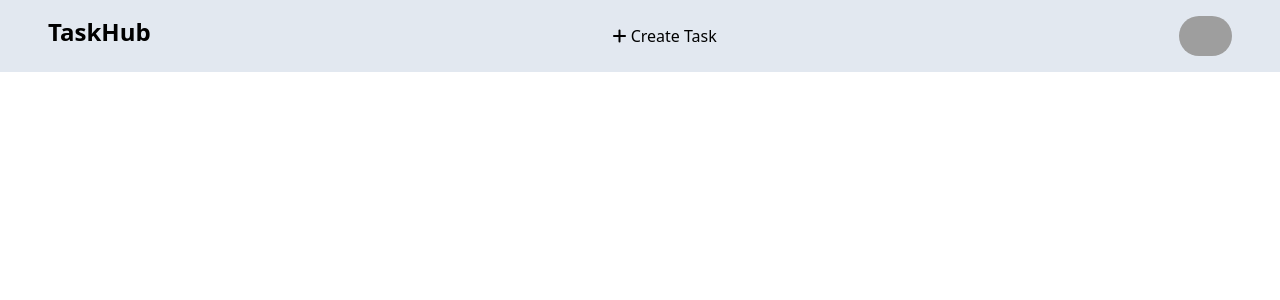
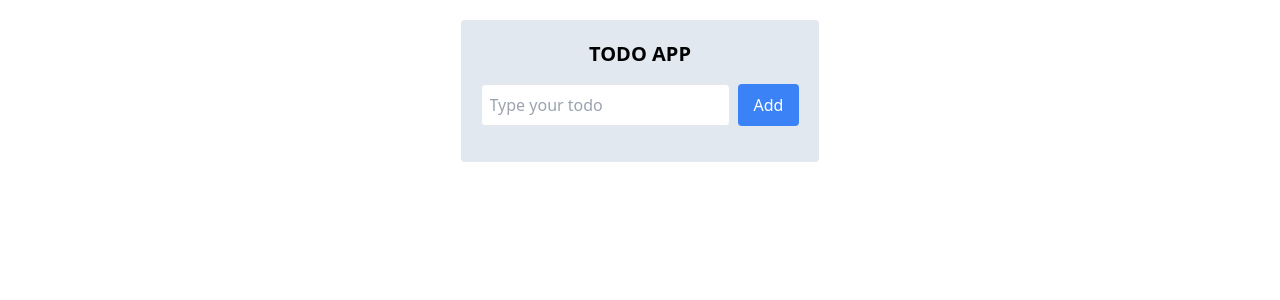
Before and after one commit to rathininfo/task-management, a React (Vite) app: page / in a window 1280 px wide. Shown: the top 300 px of the page. Built offline with nearby package versions, Linux system fonts and the light colour scheme; grey boxes are pictures that could not be loaded.

Commit message:
add todo list create new todo and delted todo list

```diff
--- a/src/Component/Navbar.jsx
+++ /dev/null
@@ -1,33 +0,0 @@
-import { useState } from "react";
-
-
-const Navbar = () => {
-
-    const userName = "Rathindra Nath Biswas";
-
-    return (
-        <nav className="bg-slate-200 max-w-full mx-auto ">
-       <div className="px-12 py-4">
-           <div className="flex justify-between">
-              <div>
-                <h1 className="font-bold text-2xl">TaskHub</h1>
-            </div>
-
-        <div className="flex">
-            <div className="">
-
-            </div>
-            <button className="btn btn-primary"> <i class="fa-solid fa-plus"></i> Create Task</button>
-        </div>
-
-        <div>
-            <img className="h-10 w-full rounded-full" src="https://fiverr-res.cloudinary.com/image/upload/f_auto,q_auto,t_profile_original/v1/attachments/profile/photo/b5e62aeee5d5fe8b24dfb3c8f4f3ce75-1557413770913/e1c0c69c-1206-4a88-9c1d-a7ae042b3d31.jpg" alt="" />
-        </div>
-          </div>
-       </div>
-
-        </nav>
-    );
-};
-
-export default Navbar;
--- /dev/null
+++ b/src/Component/Todo.jsx
@@ -0,0 +1,11 @@
+import React from 'react';
+
+const Todo = () => {
+    return (
+        <div>
+
+        </div>
+    );
+};
+
+export default Todo;
--- /dev/null
+++ b/src/Component/TodoForm.jsx
@@ -0,0 +1,64 @@
+import React, { useState } from 'react';
+
+const TodoApp = () => {
+  const [inputText, setInputText] = useState('');
+  const [todoList, setTodoList] = useState([]);
+
+
+//   add todo list
+  const addTodo = (e) => {
+    e.preventDefault();
+    if (inputText === '') return;
+
+    // create new to do list
+    const newTodo = { text: inputText, completed: false };
+    setTodoList([...todoList, newTodo]);
+    setInputText('');
+  };
+
+//   Delted to list
+  const deleteTodo = (index) => {
+    const newList = [...todoList];
+    newList.splice(index);
+    setTodoList(newList);
+  };
+
+
+
+
+  return (
+    <div className="flex justify-center p-5">
+      <div className="bg-slate-200 p-5 rounded">
+        <h1 className="font-bold text-xl mb-4 text-center">TODO APP</h1>
+
+        <form onSubmit={addTodo} className="flex gap-2">
+          <input
+            type="text"
+            placeholder="Type your todo"
+            value={inputText}
+            onChange={(e) => setInputText(e.target.value)}
+            className="border p-2 rounded"
+          />
+          <button type="submit" className="bg-blue-500 text-white px-4 rounded">
+            Add
+          </button>
+        </form>
+
+        <div className="mt-4">
+          {todoList.map((todo, index) => (
+            <div key={index} className="flex justify-between bg-white p-2 rounded mt-2">
+              <span className={todo.completed ? "line-through text-green-600" : ""}>{todo.text}</span>
+          <button onClick={() => deleteTodo(index)} className="bg-red-500 text-white px-2 rounded">
+                  Delete
+                </button>
+
+                <button>Update</button>
+            </div>
+          ))}
+        </div>
+      </div>
+    </div>
+  );
+};
+
+export default TodoApp;
--- a/src/Layouts/MainLayout.jsx
+++ b/src/Layouts/MainLayout.jsx
@@ -1,11 +1,11 @@
-import React from 'react';
-import Navbar from '../Component/Navbar';
+
 import { Outlet } from 'react-router-dom';
+import TodoForm from '../Component/TodoForm';
 
 const MainLayout = () => {
     return (
         <div className=''>
-            <Navbar></Navbar>
+            <TodoForm></TodoForm>
             <Outlet></Outlet>
         </div>
     );
```
